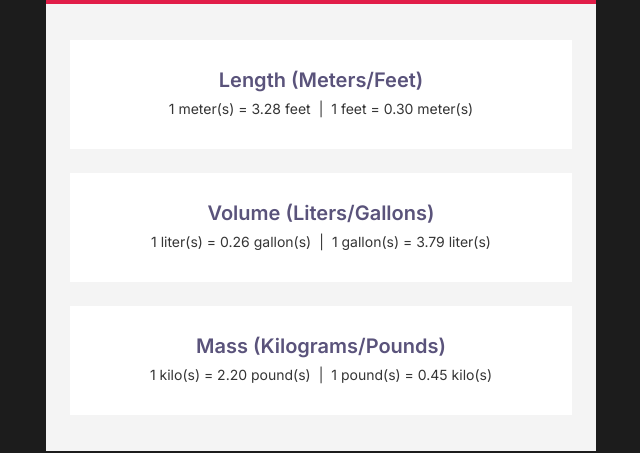
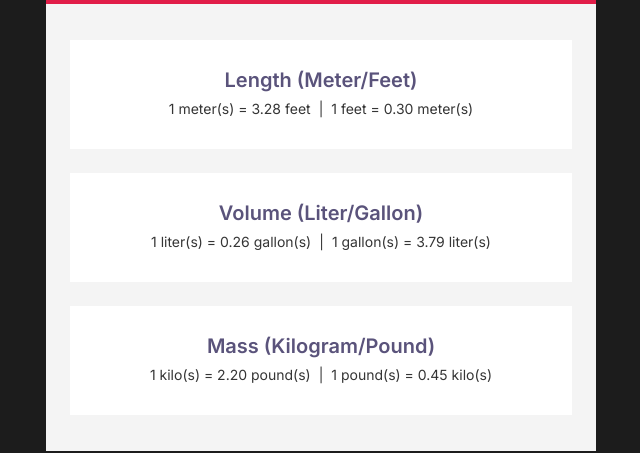
Before and after one commit to SondreHal/SoloProject-UnitConverter, a plain HTML site: page index.html in a window 1280 px wide. Shown: the part 318-771 px from the top of the page, without its empty margins (319-959 px from the left). Drawn offline with Linux system fonts and the light colour scheme.

Commit message:
changed unit titles slightly

```diff
--- a/index.html
+++ b/index.html
@@ -62,7 +62,7 @@
 
 			<div class="output_wrapper">
 				<div class="unit_wrapper">
-					<h2>Length (Meters/Feet)</h2>
+					<h2>Length (Meter/Feet)</h2>
 					<div class="unit">
 						<p id="meters"></p>
 						<p>|</p>
@@ -71,7 +71,7 @@
 				</div>
 
 				<div class="unit_wrapper">
-					<h2>Volume (Liters/Gallons)</h2>
+					<h2>Volume (Liter/Gallon)</h2>
 					<div class="unit">
 						<p id="liters"></p>
 						<p>|</p>
@@ -80,7 +80,7 @@
 				</div>
 
 				<div class="unit_wrapper">
-					<h2>Mass (Kilograms/Pounds)</h2>
+					<h2>Mass (Kilogram/Pound)</h2>
 					<div class="unit">
 						<p id="kilos"></p>
 						<p>|</p>
```
